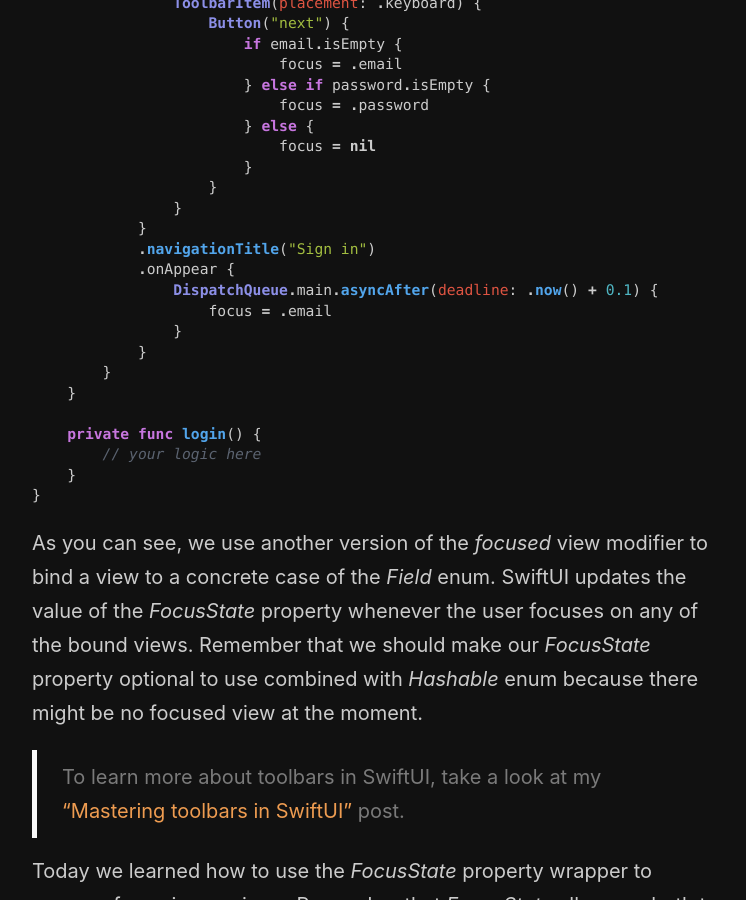
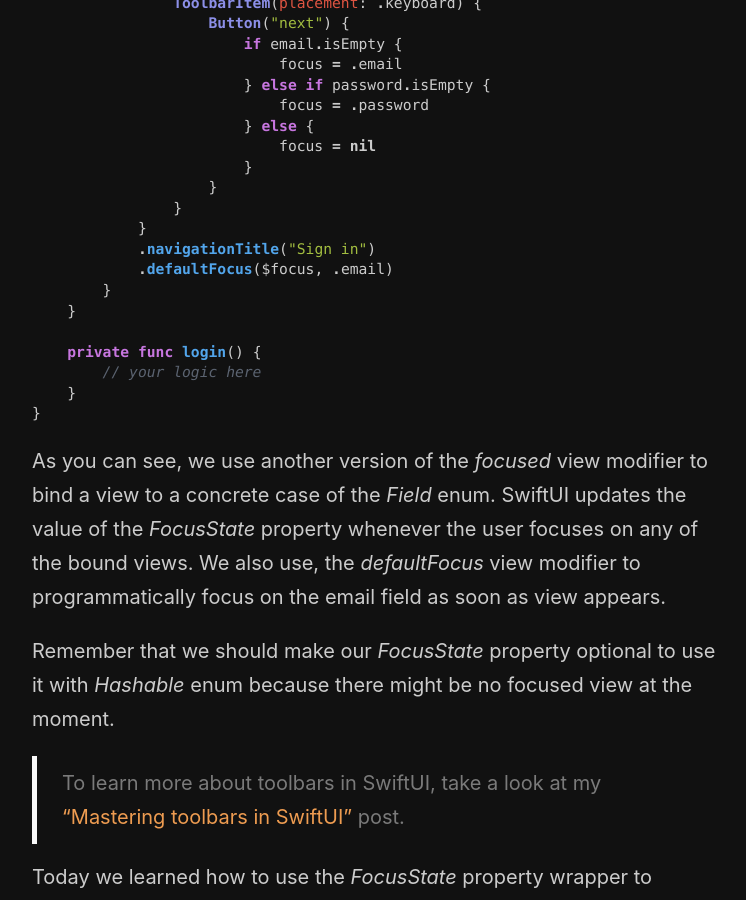
Before and after one commit to mecid/mecid.github.io, a Jekyll site: the page built from _posts/2021-08-24-mastering-focusstate-property-wrapper-in-swiftui.md, in a window 1280 px wide and 900 px high, scrolled down 3862 px. Shown: the whole window, without its empty margins (258-1004 px from the left). Built offline with Jekyll 4.4.1, drawn with Linux system fonts in a browser that asks for light colours.

Commit message:
focus state post updated

````diff
--- a/_posts/2021-08-24-mastering-focusstate-property-wrapper-in-swiftui.md
+++ b/_posts/2021-08-24-mastering-focusstate-property-wrapper-in-swiftui.md
@@ -148,11 +148,7 @@ struct ContentView: View {
                 }
             }
             .navigationTitle("Sign in")
-            .onAppear {
-                DispatchQueue.main.asyncAfter(deadline: .now() + 0.1) {
-                    focus = .email
-                }
-            }
+            .defaultFocus($focus, .email)
         }
     }
 
@@ -162,7 +158,9 @@ struct ContentView: View {
 }
 ```
 
-As you can see, we use another version of the *focused* view modifier to bind a view to a concrete case of the *Field* enum. SwiftUI updates the value of the *FocusState* property whenever the user focuses on any of the bound views. Remember that we should make our *FocusState* property optional to use combined with *Hashable* enum because there might be no focused view at the moment.
+As you can see, we use another version of the *focused* view modifier to bind a view to a concrete case of the *Field* enum. SwiftUI updates the value of the *FocusState* property whenever the user focuses on any of the bound views. We also use, the *defaultFocus* view modifier to programmatically focus on the email field as soon as view appears.
+
+Remember that we should make our *FocusState* property optional to use it with *Hashable* enum because there might be no focused view at the moment.
 
 > To learn more about toolbars in SwiftUI, take a look at my ["Mastering toolbars in SwiftUI"](/2020/07/15/mastering-toolbars-in-swiftui/) post.
 
````
Also changed, not shown: _posts/2020-12-02-focus-management-in-swiftui.md (+2 -1 lines).
